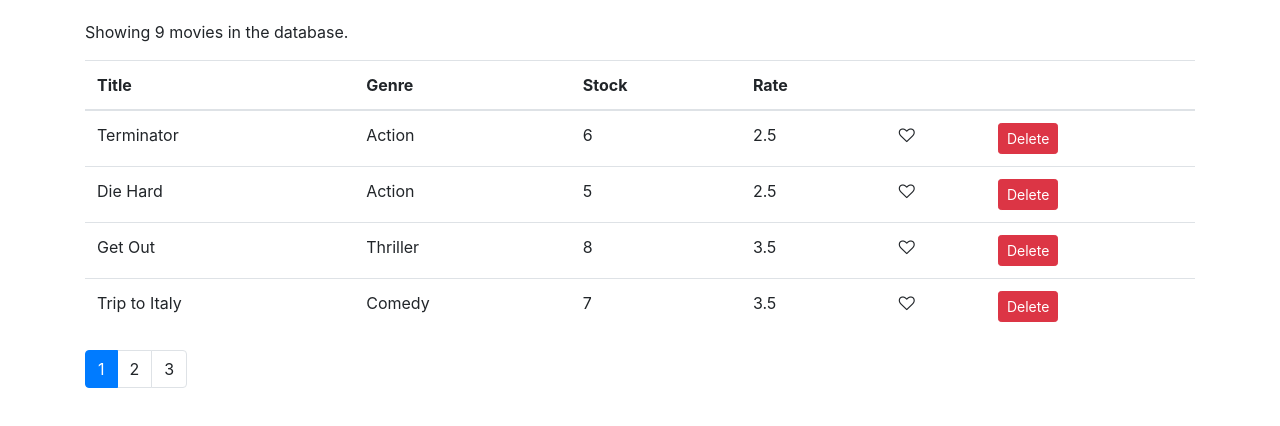
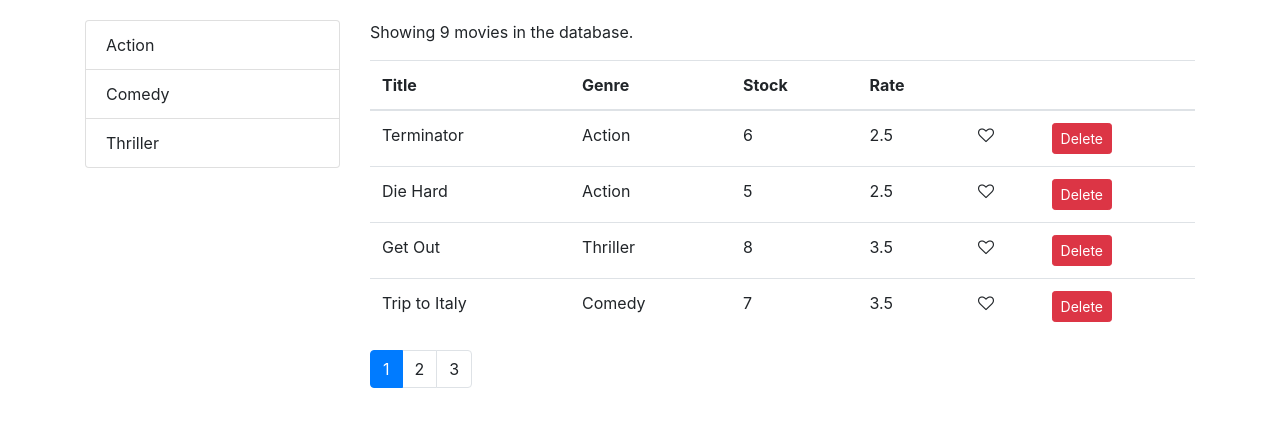
Before and after one commit to cameronRomo/react-counter, a React (Create React App) app: page / in a window 1280 px wide. Shown: the top 426 px of the page. Built offline with nearby package versions, Linux system fonts and the light colour scheme.

Commit message:
Add ListGroup markup

```diff
--- /dev/null
+++ b/src/common/ListGroup.jsx
@@ -0,0 +1,21 @@
+import React from "react";
+import _ from "lodash";
+
+const ListGroup = ({ items, textProperty, valueProperty, onItemSelect }) => {
+  return (
+    <ul className="list-group">
+      {_.map(items, (item) => (
+        <li className="list-group-item" key={item[valueProperty]}>
+          {item[textProperty]}
+        </li>
+      ))}
+    </ul>
+  );
+};
+
+ListGroup.defaultProps = {
+  textProperty: "name",
+  valueProperty: "_id",
+};
+
+export default ListGroup;
--- a/src/components/Movies.jsx
+++ b/src/components/Movies.jsx
@@ -1,13 +1,16 @@
 import React, { Component } from "react";
 import { getMovies } from "../services/fakeMovieService";
+import { getGenres } from "../services/fakeGenreService";
 import Like from "../common/Like";
 import Pagination from "../common/Pagination";
 import _ from "lodash";
 import { paginate } from "../utils/paginate";
+import ListGroup from "../common/ListGroup";
 
 class Movies extends Component {
   state = {
     movies: [],
+    genres: [],
     pageSize: 4,
     currentPage: 1,
   };
@@ -15,6 +18,7 @@ class Movies extends Component {
   componentDidMount() {
     this.setState({
       movies: getMovies(),
+      genres: getGenres(),
     });
   }
 
@@ -41,9 +45,13 @@ class Movies extends Component {
     });
   };
 
+  handleGenreSelect = (genre) => {
+    console.log("genre :>> ", genre);
+  };
+
   render() {
     const { length: count } = this.state.movies;
-    const { pageSize, currentPage, movies: allMovies } = this.state;
+    const { pageSize, currentPage, genres, movies: allMovies } = this.state;
 
     if (this.state.movies.length === 0)
       return <p>There are no movies in the database.</p>;
@@ -51,7 +59,11 @@ class Movies extends Component {
     const movies = paginate(allMovies, currentPage, pageSize);
 
     return (
-      <>
+      <div className="row">
+        <div className="col-3">
+          <ListGroup items={genres} onItemSelect={this.handleGenreSelect} />
+        </div>
+        <div className="col">
           <p>Showing {count} movies in the database. </p>
           <table className="table">
             <thead>
@@ -95,7 +107,8 @@ class Movies extends Component {
             onPageChange={this.handlePageChange}
             currentPage={currentPage}
           />
-      </>
+        </div>
+      </div>
     );
   }
 }
```
Lines whose indentation alone changed are shown as unchanged.
